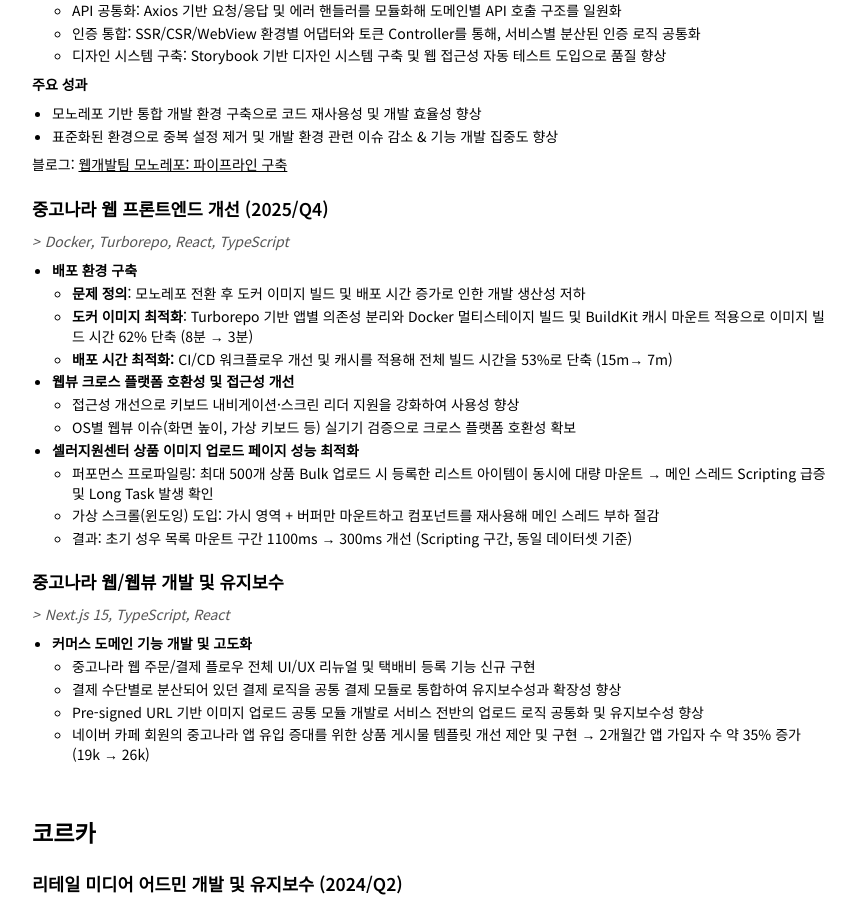
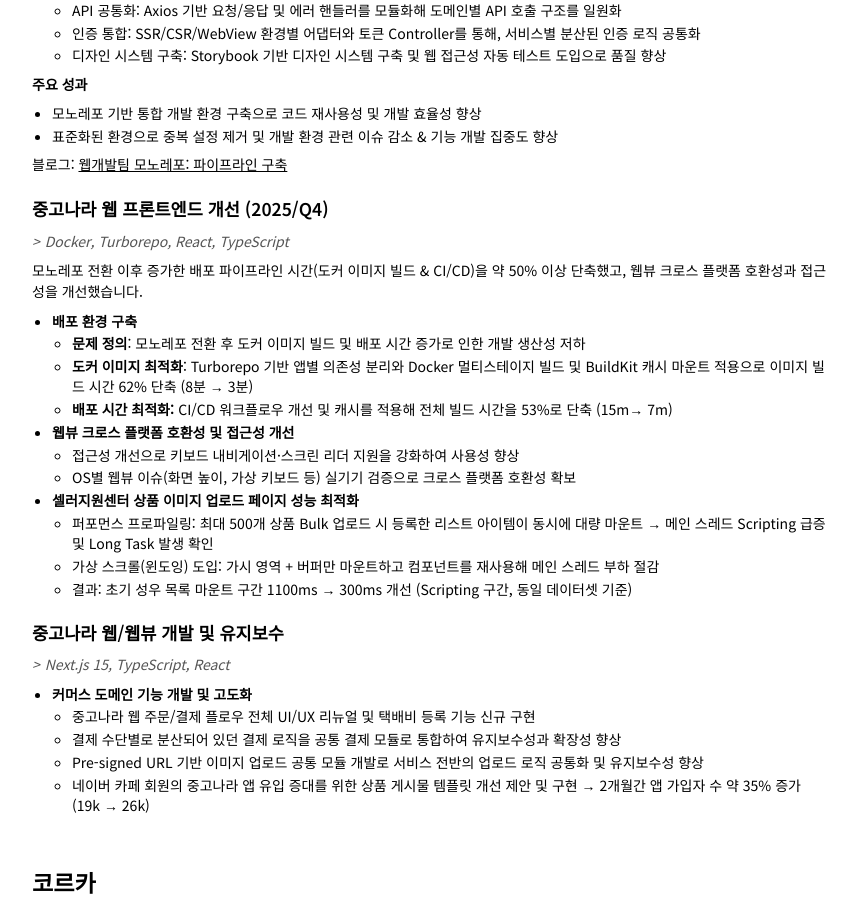
Before and after one commit to ghost-redo/ghost-redo.github.io, a Jekyll site: the page built from resume.md, in a window 1280 px wide and 900 px high, scrolled down 1505 px. Shown: the whole window, without its empty margins (209-1066 px from the left). Built offline with Jekyll 4.4.1, drawn with Linux system fonts in a browser that asks for light colours; some web fonts are replaced.

Commit message:
Update resume.md

```diff
--- a/resume.md
+++ b/resume.md
@@ -90,6 +90,8 @@ AI 기반 B2B SaaS 광고/추천 솔루션 초기 스타트업
 ### 중고나라 웹 **프론트엔드 개선** **(2025/Q4)**
 
 > _Docker, Turborepo, React, TypeScript_
+
+모노레포 전환 이후 증가한 배포 파이프라인 시간(도커 이미지 빌드 & CI/CD)을 약 50% 이상 단축했고, 웹뷰 크로스 플랫폼 호환성과 접근성을 개선했습니다.
 
 - **배포 환경 구축**
   - **문제 정의**: 모노레포 전환 후 도커 이미지 빌드 및 배포 시간 증가로 인한 개발 생산성 저하
```
